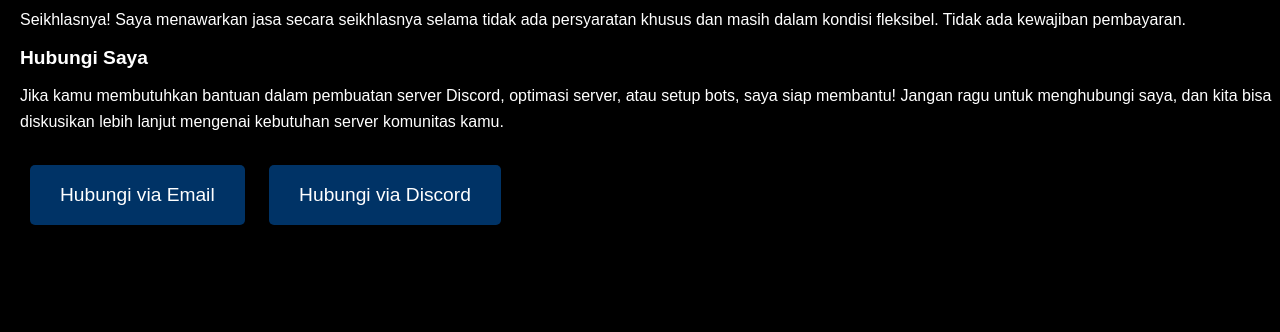
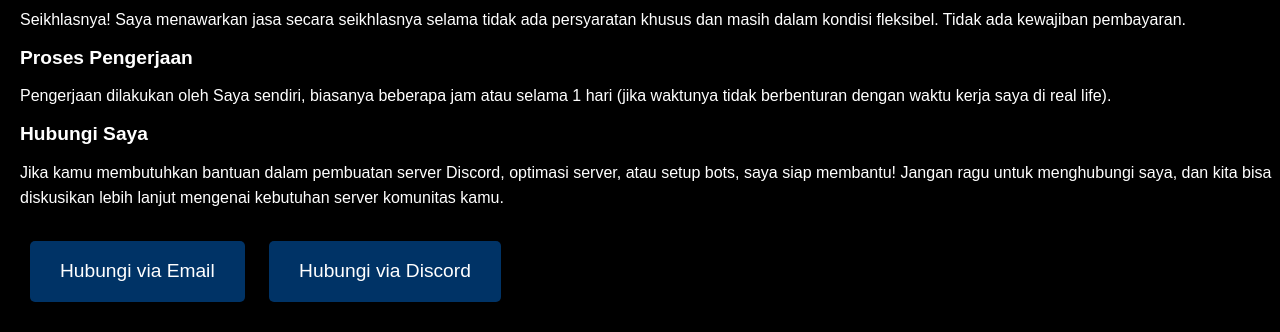
Before and after one commit to tetsoe/jasa-discord, a plain HTML site: page index.html in a window 1280 px wide. Shown: the part 1428-1760 px from the top of the page. Before the commit the page ends 1683 px from the top, so only its background shows below. Drawn offline with Linux system fonts and the light colour scheme.

Commit message:
index.html

```diff
--- a/index.html
+++ b/index.html
@@ -181,6 +181,9 @@
             <h3 id="harga">Harga?</h3>
             <p id="harga-text">Seikhlasnya! Saya menawarkan jasa secara seikhlasnya selama tidak ada persyaratan khusus dan masih dalam kondisi fleksibel. Tidak ada kewajiban pembayaran.</p>
 
+            <h3 id="proses">Proses Pengerjaan</h3>
+            <p id="proses-text">Pengerjaan dilakukan oleh Saya sendiri, biasanya beberapa jam atau selama 1 hari (jika waktunya tidak berbenturan dengan waktu kerja saya di real life).</p>
+
             <h3 id="hubungi">Hubungi Saya</h3>
             <p id="hubungi-text">Jika kamu membutuhkan bantuan dalam pembuatan server Discord, optimasi server, atau setup bots, saya siap membantu! Jangan ragu untuk menghubungi saya, dan kita bisa diskusikan lebih lanjut mengenai kebutuhan server komunitas kamu.</p>
 
```
